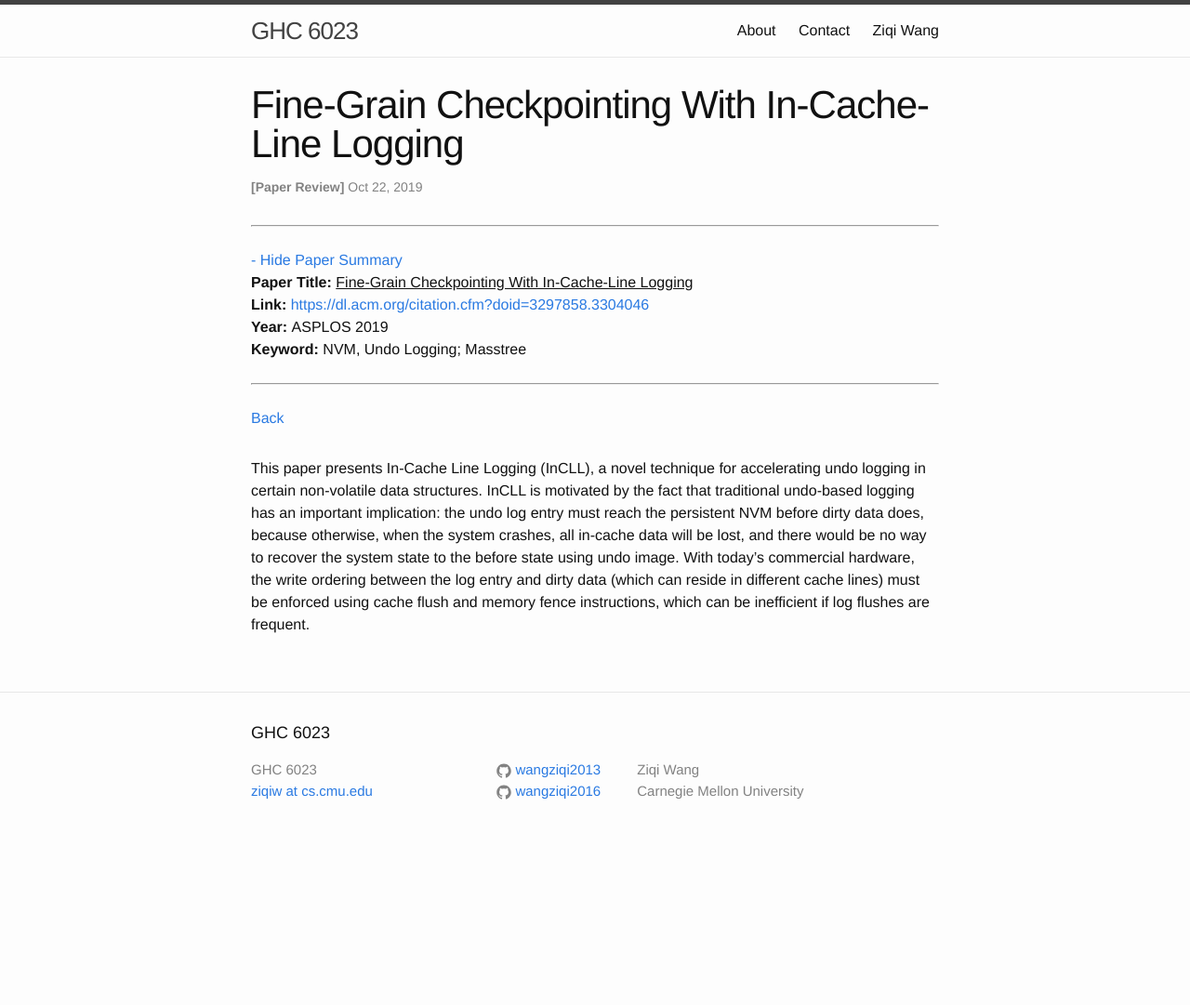
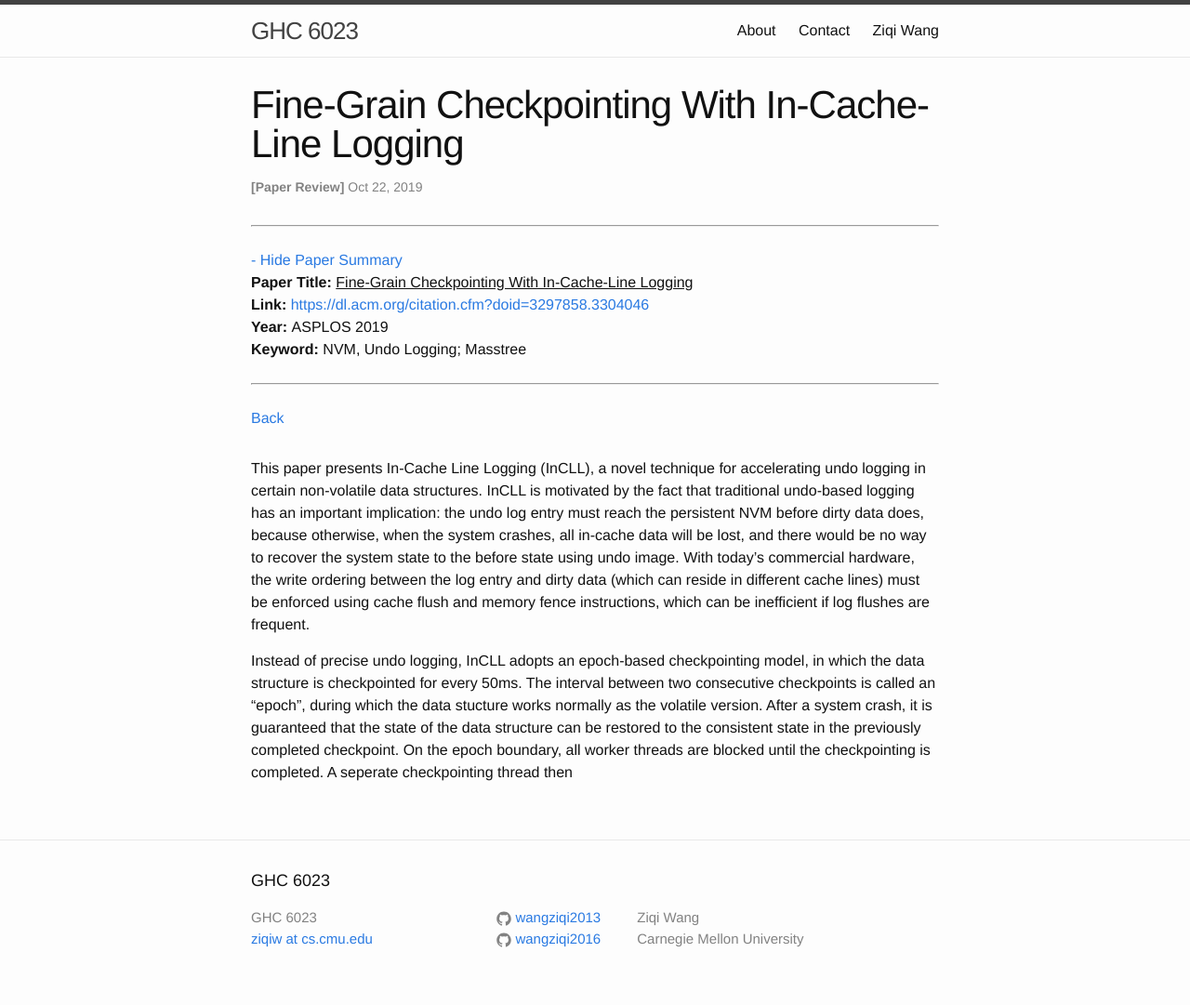
Before and after one commit to wangziqi2013/wangziqi2013.github.io, a Jekyll site: the page built from _posts/2019-10-22-incll.markdown, in a window 1280 px wide. Shown: the whole page at 93% size. Built offline with Jekyll 4.4.1, drawn with Linux system fonts in a browser that asks for light colours; before the commit the page ends 922 px from its top, so only the background shows below that.

Commit message:
Adding epoch model

```diff
--- a/_posts/2019-10-22-incll.markdown
+++ b/_posts/2019-10-22-incll.markdown
@@ -19,3 +19,9 @@ undo log entry must reach the persistent NVM before dirty data does, because oth
 data will be lost, and there would be no way to recover the system state to the before state using undo image. With today's
 commercial hardware, the write ordering between the log entry and dirty data (which can reside in different cache lines)
 must be enforced using cache flush and memory fence instructions, which can be inefficient if log flushes are frequent.
+
+Instead of precise undo logging, InCLL adopts an epoch-based checkpointing model, in which the data structure is checkpointed
+for every 50ms. The interval between two consecutive checkpoints is called an "epoch", during which the data stucture works
+normally as the volatile version. After a system crash, it is guaranteed that the state of the data structure can be
+restored to the consistent state in the previously completed checkpoint. On the epoch boundary, all worker threads are blocked
+until the checkpointing is completed. A seperate checkpointing thread then
```
